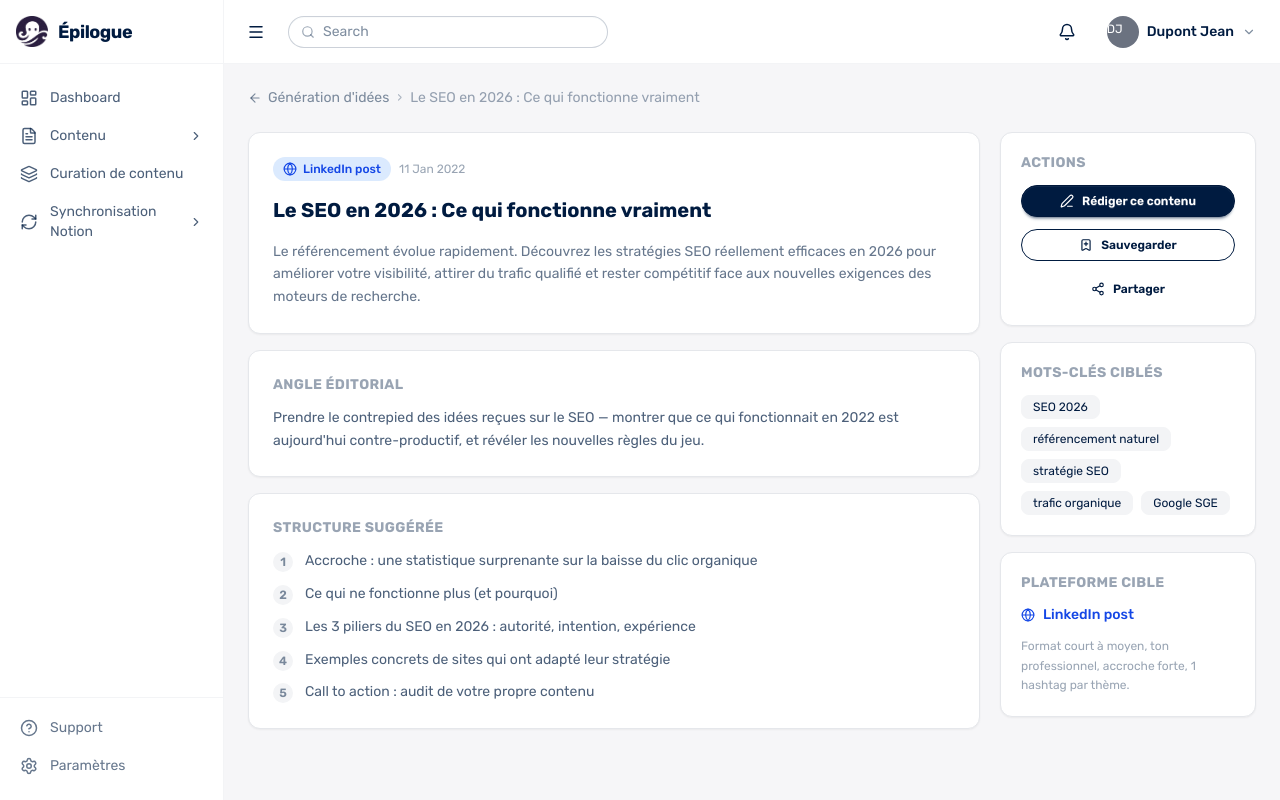
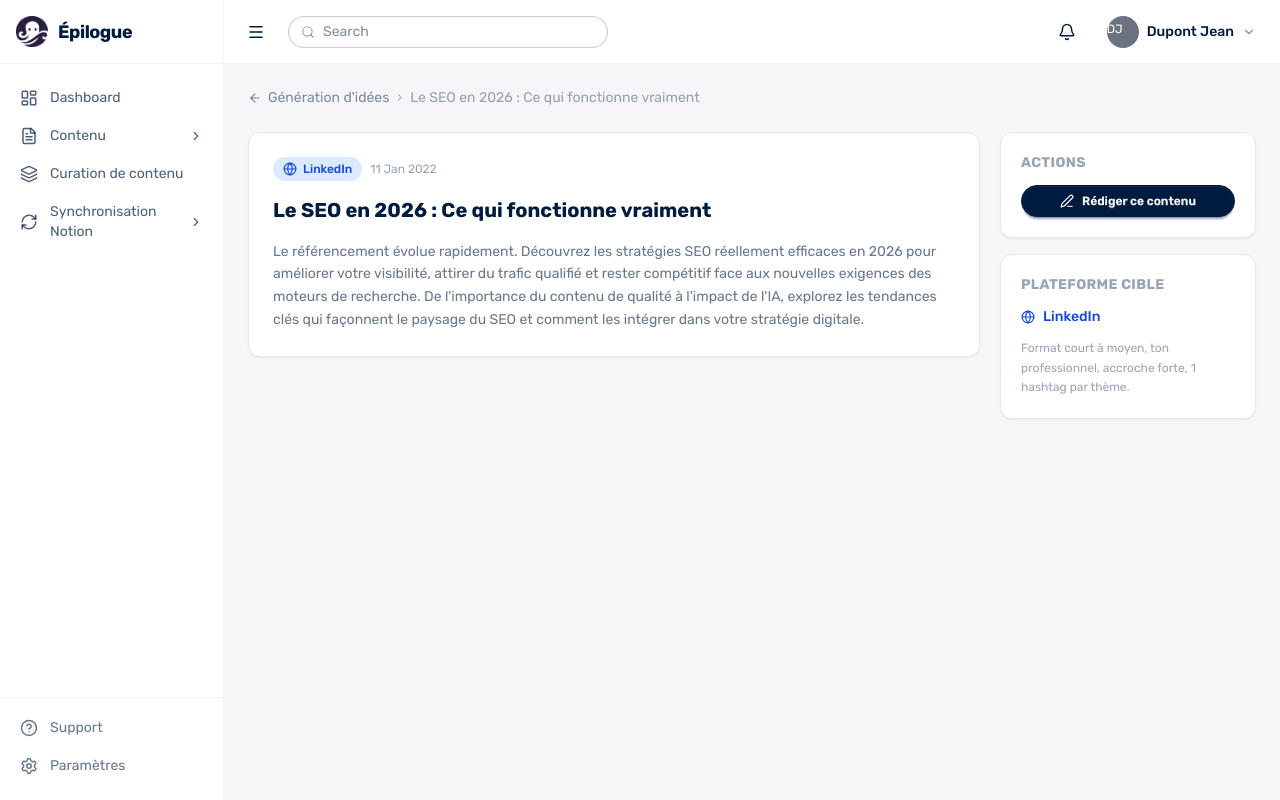
Before and after one commit to IPandragonI/Epilogue, a Next.js app in the folder frontend/: page /content/ideas/1 in a window 1280 px wide. Built offline with nearby package versions, Linux system fonts and the light colour scheme.

Commit message:
Refactor

```diff
--- a/frontend/app/(dashboard)/content/ideas/[id]/page.tsx
+++ b/frontend/app/(dashboard)/content/ideas/[id]/page.tsx
@@ -5,84 +5,59 @@ import {
     ArrowLeft,
     Globe,
     PenLine,
-    BookmarkPlus,
-    Share2,
 } from "lucide-react";
+import {ContentIdea, Platform, PlatformType} from "@/app/types/types";
 
-type Plateforme = "LinkedIn post" | "Instagram post" | "Blog website";
-
-type Idee = {
-    id: number;
-    titre: string;
-    date: string;
-    plateforme: Plateforme;
-    description: string;
-    motsCles: string[];
-    angle: string;
-    structure: string[];
+const IDEA: ContentIdea = {
+    id: 1,
+    title: "Le SEO en 2026 : Ce qui fonctionne vraiment",
+    createdAt: "11 Jan 2022",
+    platform: Platform.LINKEDIN,
+    description: "Le référencement évolue rapidement. Découvrez les stratégies SEO réellement efficaces en 2026 pour améliorer votre visibilité, attirer du trafic qualifié et rester compétitif face aux nouvelles exigences des moteurs de recherche. De l'importance du contenu de qualité à l'impact de l'IA, explorez les tendances clés qui façonnent le paysage du SEO et comment les intégrer dans votre stratégie digitale."
 };
 
-const IDEE: Idee = {
-    id: 1,
-    titre: "Le SEO en 2026 : Ce qui fonctionne vraiment",
-    date: "11 Jan 2022",
-    plateforme: "LinkedIn post",
-    description:
-        "Le référencement évolue rapidement. Découvrez les stratégies SEO réellement efficaces en 2026 pour améliorer votre visibilité, attirer du trafic qualifié et rester compétitif face aux nouvelles exigences des moteurs de recherche.",
-    motsCles: ["SEO 2026", "référencement naturel", "stratégie SEO", "trafic organique", "Google SGE"],
-    angle:
-        "Prendre le contrepied des idées reçues sur le SEO — montrer que ce qui fonctionnait en 2022 est aujourd'hui contre-productif, et révéler les nouvelles règles du jeu.",
-    structure: [
-        "Accroche : une statistique surprenante sur la baisse du clic organique",
-        "Ce qui ne fonctionne plus (et pourquoi)",
-        "Les 3 piliers du SEO en 2026 : autorité, intention, expérience",
-        "Exemples concrets de sites qui ont adapté leur stratégie",
-        "Call to action : audit de votre propre contenu",
-    ],
-};
-
-
-const PLATEFORME_CONFIG: Record<
-    Plateforme,
-    { icon: React.ReactNode; color: string; bg: string }
-> = {
-    "LinkedIn post": {
+const PLATFORM_CONFIG: Record<PlatformType, { icon: React.ReactNode; color: string; bg: string }> = {
+    [Platform.LINKEDIN]: {
         icon: <Globe size={14}/>,
         color: "text-blue-700",
         bg: "bg-blue-100",
     },
-    "Instagram post": {
+    [Platform.INSTAGRAM]: {
         icon: <Globe size={14}/>,
         color: "text-purple-700",
         bg: "bg-purple-100",
     },
-    "Blog website": {
+    [Platform.BLOG]: {
         icon: <Globe size={14}/>,
         color: "text-yellow-700",
         bg: "bg-yellow-100",
+    },
+    [Platform.TWITTER]: {
+        icon: <Globe size={14}/>,
+        color: "text-cyan-700",
+        bg: "bg-cyan-100",
     },
 };
 
 export default function IdeeDetailPage() {
     const router = useRouter();
-    const config = PLATEFORME_CONFIG[IDEE.plateforme];
+    const config = PLATFORM_CONFIG[IDEA.platform];
 
     const handleEdit = () => {
-        router.push(`/content/redaction?idee=${IDEE.id}`);
+        router.push(`/content/writing?idea=${IDEA.id}`);
     };
 
     return (
         <div className="flex flex-col gap-6 max-w-full h-full">
             <div className="flex items-center gap-2">
-                <Link
-                    href="/content/idees"
+                <Link href="/content/ideas"
                     className="flex items-center gap-1.5 text-sm text-base-content/50 hover:text-base-content transition-colors"
                 >
                     <ArrowLeft size={14}/>
                     Génération d&apos;idées
                 </Link>
                 <span className="text-base-content/30 text-sm">›</span>
-                <span className="text-sm text-base-content/40 line-clamp-1">{IDEE.titre}</span>
+                <span className="text-sm text-base-content/40 line-clamp-1">{IDEA.title}</span>
             </div>
 
             <div className="flex flex-col lg:flex-row gap-5 flex-1">
@@ -92,50 +67,20 @@ export default function IdeeDetailPage() {
                             <div className="flex items-center gap-2">
                                 <span className={`flex items-center gap-1.5 text-xs font-medium px-2.5 py-1 rounded-full ${config.bg} ${config.color}`}>
                                   {config.icon}
-                                    {IDEE.plateforme}
+                                    {IDEA.platform}
                                 </span>
-                                <span className="text-xs text-base-content/40">{IDEE.date}</span>
+                                <span className="text-xs text-base-content/40">{IDEA.createdAt}</span>
                             </div>
 
                             <h1 className="text-xl font-bold font-display leading-snug">
-                                {IDEE.titre}
+                                {IDEA.title}
                             </h1>
 
                             <p className="text-sm text-base-content/60 leading-relaxed">
-                                {IDEE.description}
+                                {IDEA.description}
                             </p>
                         </div>
                     </div>
-
-                    <div className="card bg-base-100 border border-base-300 shadow-xs">
-                        <div className="card-body p-6 gap-3">
-                            <h2 className="text-sm font-bold uppercase tracking-wide text-base-content/40">
-                                Angle éditorial
-                            </h2>
-                            <p className="text-sm text-base-content/70 leading-relaxed">
-                                {IDEE.angle}
-                            </p>
-                        </div>
-                    </div>
-
-                    <div className="card bg-base-100 border border-base-300 shadow-xs">
-                        <div className="card-body p-6 gap-3">
-                            <h2 className="text-sm font-bold uppercase tracking-wide text-base-content/40">
-                                Structure suggérée
-                            </h2>
-                            <ol className="flex flex-col gap-2.5">
-                                {IDEE.structure.map((step, i) => (
-                                    <li key={i} className="flex items-start gap-3 text-sm">
-                                    <span className="shrink-0 w-5 h-5 rounded-full bg-base-200 text-base-content/50 text-xs flex items-center justify-center font-semibold mt-0.5">
-                                      {i + 1}
-                                    </span>
-                                        <span className="text-base-content/70 leading-relaxed">{step}</span>
-                                    </li>
-                                ))}
-                            </ol>
-                        </div>
-                    </div>
-
                 </div>
 
                 <div className="w-full lg:w-64 shrink-0 flex flex-col gap-4">
@@ -152,31 +97,6 @@ export default function IdeeDetailPage() {
                                 <PenLine size={14}/>
                                 Rédiger ce contenu
                             </button>
-
-                            <button className="btn btn-outline btn-sm w-full gap-2 rounded-full">
-                                <BookmarkPlus size={14}/>
-                                Sauvegarder
-                            </button>
-
-                            <button className="btn btn-ghost btn-sm w-full gap-2 rounded-full">
-                                <Share2 size={14}/>
-                                Partager
-                            </button>
-                        </div>
-                    </div>
-
-                    <div className="card bg-base-100 border border-base-300 shadow-xs">
-                        <div className="card-body p-5 gap-3">
-                            <h2 className="text-sm font-bold uppercase tracking-wide text-base-content/40">
-                                Mots-clés ciblés
-                            </h2>
-                            <div className="flex flex-wrap gap-2">
-                                {IDEE.motsCles.map((mot) => (
-                                    <span key={mot} className="badge badge-ghost text-xs">
-                    {mot}
-                  </span>
-                                ))}
-                            </div>
                         </div>
                     </div>
 
@@ -187,14 +107,14 @@ export default function IdeeDetailPage() {
                             </h2>
                             <div className={`flex items-center gap-2 text-sm font-medium ${config.color}`}>
                                 {config.icon}
-                                {IDEE.plateforme}
+                                {IDEA.platform}
                             </div>
                             <p className="text-xs text-base-content/40 leading-relaxed">
-                                {IDEE.plateforme === "LinkedIn post" &&
+                                {IDEA.platform === Platform.LINKEDIN &&
                                     "Format court à moyen, ton professionnel, accroche forte, 1 hashtag par thème."}
-                                {IDEE.plateforme === "Instagram post" &&
+                                {IDEA.platform === Platform.INSTAGRAM &&
                                     "Visuel fort, légende courte et engageante, 5–10 hashtags pertinents."}
-                                {IDEE.plateforme === "Blog website" &&
+                                {IDEA.platform === Platform.BLOG &&
                                     "Article long format (+800 mots), structuré en Hn, optimisé SEO on-page."}
                             </p>
                         </div>
--- a/frontend/app/components/app/Sidebar.tsx
+++ b/frontend/app/components/app/Sidebar.tsx
@@ -39,7 +39,7 @@ const NAV_ITEMS: NavItem[] = [
         children: [
             {label: "Mes posts", href: "/content/posts"},
             {label: "Génération d'idées", href: "/content/ideas"},
-            {label: "Rédaction de contenus", href: "/content/redaction"},
+            {label: "Rédaction de contenus", href: "/content/writing"},
         ],
     },
     {
```
Also changed, not shown: frontend/app/(dashboard)/content/writing/page.tsx (renamed from frontend/app/(dashboard)/content/redaction/page.tsx).
